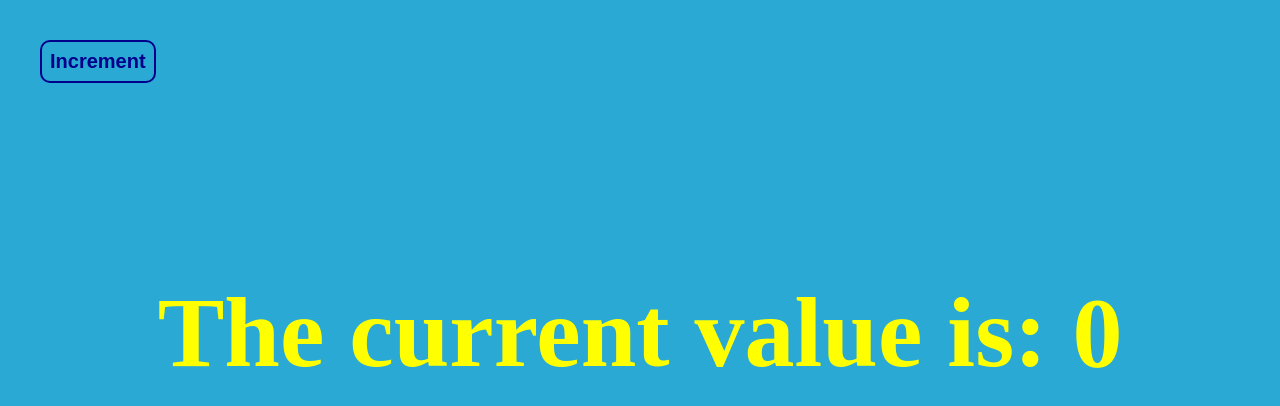
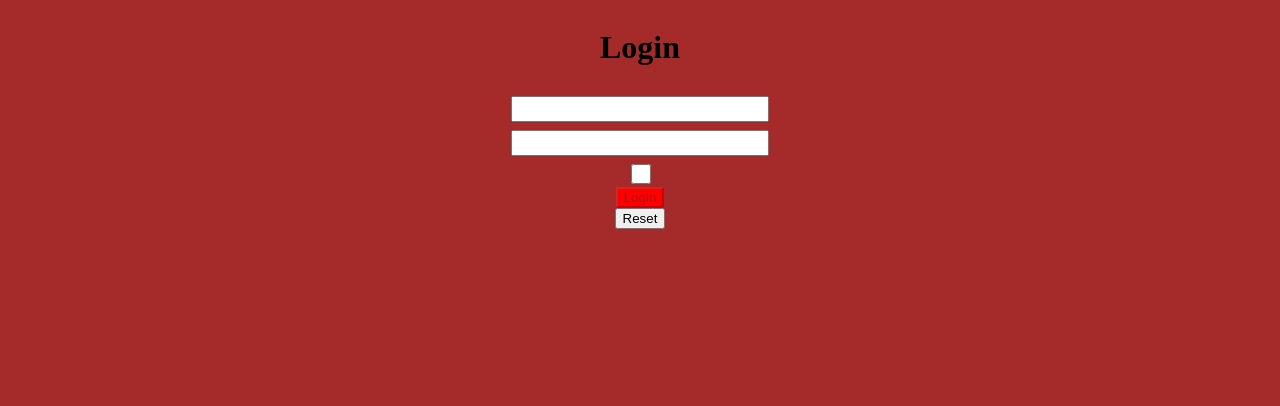
Before and after one commit to Marcoripa/Develhope-React-ex, a React (Create React App) app: page / in a window 1280 px wide. Shown: the top 406 px of the page. Built offline with nearby package versions, Linux system fonts and the light colour scheme.

Commit message:
useState02

```diff
--- a/src/Login.js
+++ b/src/Login.js
@@ -1,57 +1,47 @@
-import React from "react";
+import React, {useState} from "react";
 import "./login.css"
 
-export class Login extends React.Component {
-    state = {
-        username: '',
-        password: '',
-        check: ''
+export function Login() {
+    const [username, setUsername] = useState('');
+    const [password, setPassword] = useState('');
+    const [remember, setRemember] = useState(false)
+
+    const handleUsername = (event) => {
+        setUsername(event.target.value)
     }
 
-    handleInput= (event) => {
-        this.setState({
-            username: event.target.value
+    const handlePassword = (event) => {
+        setPassword(event.target.value)
+    }
+
+    const handleRemember = (event) => {
+        setRemember(event.target.checked)
+    }
+
+    const handleLogin = () => {
+        console.log({
+            username: username,
+            password: password,
+            remember: remember
         })
     }
 
-    handlePassword = (event) => {
-        this.setState({
-            password: event.target.value
-        })
+    const handleReset = () => {
+        setUsername('')
+        setPassword('')
+        setRemember(false)
     }
 
-    handleCheck = (event) => {
-        this.setState({
-            check: event.target.checked
-        })
-    }
-
-    onLogin = () => {
-        console.log(this.state)
-    }
-
-    handleReset = () => {
-        this.setState({
-            username: '',
-            password: '',
-            checkbox: false
-        })
-    }
-
-
-
-    render() {
     let bgColor
-    this.state.password.length >= 8 ? bgColor = 'enterButtonGreen' : bgColor = 'enterButtonRed'
+    password.length >= 8 ? bgColor = 'enterButtonGreen' : bgColor = 'enterButtonRed'
         return(
             <div>
                 <h1>Login</h1>
-                <input name="username" value={this.state.username} onChange={this.handleInput}></input>
-                <input name="password" type="password" value={this.state.password} onChange={this.handlePassword}></input>
-                <input name="checkbox" type="checkbox" value={this.state.check} onChange={this.handleCheck}></input>
-                <button className={bgColor} onClick={this.onLogin} disabled={!this.state.username || !this.state.password}>Login</button>
-                <button type="reset" onClick={this.handleReset}>Reset</button>
+                <input name="username" value={username} onChange={handleUsername}></input>
+                <input name="password" type="password" value={password} onChange={handlePassword}></input>
+                <input name="checkbox" type="checkbox" checked={remember} onClick={handleRemember}></input>
+                <button className={bgColor} disabled={!username || !password || password.length < 8 } onClick={handleLogin}>Login</button>
+                <button type="reset" onClick={handleReset}>Reset</button>
             </div>
         )
-    }
 }
--- a/src/index.js
+++ b/src/index.js
@@ -1,7 +1,6 @@
 import React from "react";
 import ReactDOM from "react-dom";
-import { ClickTracker } from "./Counter";
-import './index.css'
+import {Login} from './Login'
 
 
-ReactDOM.render(<ClickTracker />, document.getElementById('root'))
+ReactDOM.render(<Login />, document.getElementById('root'))
--- a/src/login.css
+++ b/src/login.css
@@ -10,7 +10,8 @@ div {
 
 input {
     margin-top: 0.5rem ;
-    width: 300px
+    width: 250px;
+    height: 20px;
 }
 
 form {
```
